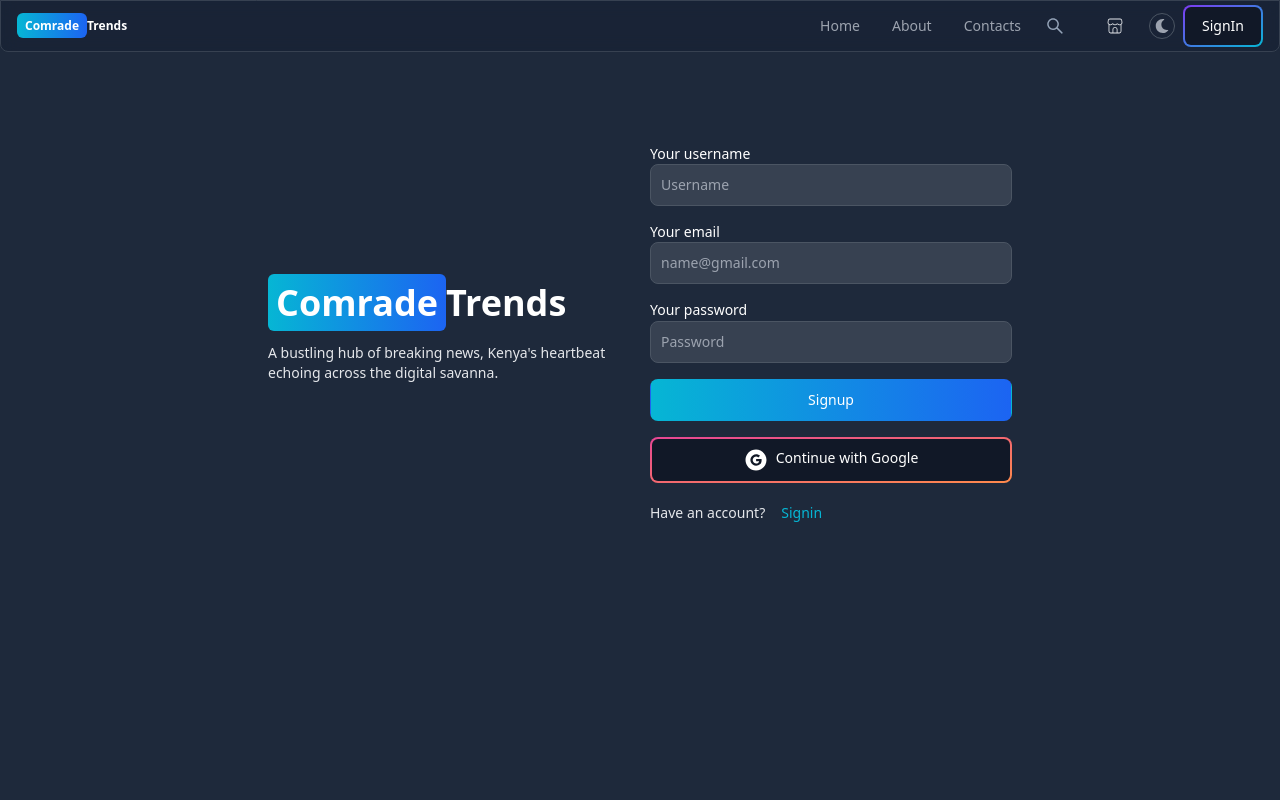
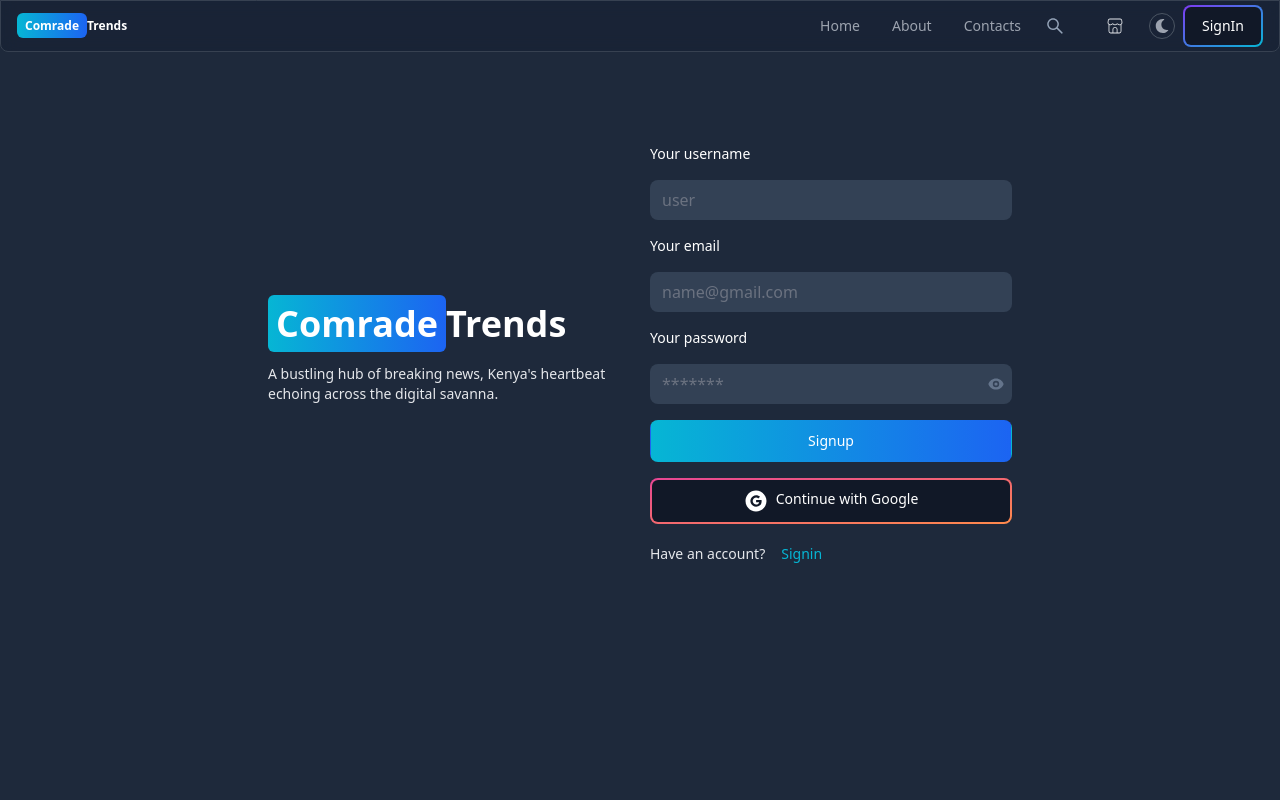
Before and after one commit to DenisKochei/ComradeTrends, a React (Vite) app in the folder frontend/: page /sign-up in a window 1280 px wide. Shown: the top 800 px of the page. Built offline with nearby package versions, Linux system fonts and the light colour scheme.

Commit message:
signup eyeon eyeoff

```diff
--- a/frontend/src/pages/Signin.jsx
+++ b/frontend/src/pages/Signin.jsx
@@ -7,6 +7,7 @@ import {
   signinSuccess,
   signinStart,
 } from "../../redux/user/userSlice";
+import { HiEye, HiEyeOff } from "react-icons/hi";
 import Oauth from "../components/Oauth";
 import { refresh } from "../../redux/user/userSlice";
 import { Helmet } from "react-helmet";
@@ -17,13 +18,11 @@ export function Signin() {
     dispatch(refresh());
   }, []);
   const [formData, setFormData] = useState({});
+  const [showPassword, setShowPassword] = useState(false);
   const { loading, error: errorMessage } = useSelector((state) => state.user);
   const navigate = useNavigate();
   const changeHandler = (e) => {
     setFormData({ ...formData, [e.target.id]: e.target.value.trim() });
-  };
-  const goBack = () => {
-    window.history.back();
   };
 
   const handleSubmit = async (e) => {
@@ -79,29 +78,44 @@ export function Signin() {
         </div>
         <div className="flex-1">
           <form className="flex flex-col gap-4" onSubmit={handleSubmit}>
-            <div className="">
             <Label value="Your email" />
-              <TextInput
+            <div className="flex flex-col">
+              <input
+                className=" border dark:border-none border-slate-400 dark:bg-slate-700 rounded-lg w-full focus:ring-0"
                 type="email"
                 placeholder="name@gmail.com"
                 id="email"
                 onChange={changeHandler}
               />
             </div>
-            <div className="">
             <Label value="Your password" />
-              <TextInput
-                type="password"
+            <div className="flex justify-between border dark:border-none border-slate-400 items-center rounded-lg  dark:bg-slate-700">
+              <input
+                className="bg-transparent border-none w-full focus:ring-0"
+                type={showPassword ? "text" : "password"}
                 placeholder="*******"
                 id="password"
                 onChange={changeHandler}
               />
+              <div>
+                {showPassword ? (
+                  <HiEyeOff
+                    className="text-slate-500 mr-2 w-4 h-4"
+                    onClick={() => setShowPassword((prev) => !prev)}
+                  />
+                ) : (
+                  <HiEye
+                    className="text-slate-500 mr-2 w-4 h-4"
+                    onClick={() => setShowPassword((prev) => !prev)}
+                  />
+                )}
               </div>
               {errorMessage && (
                 <Alert className="mt-5" color="failure">
                   {errorMessage}
                 </Alert>
               )}
+            </div>
             <Button
               className="bg-gradient-to-r from-cyan-500 to-blue-600 focus:ring-0"
               type="submit"
--- a/frontend/src/pages/Signup.jsx
+++ b/frontend/src/pages/Signup.jsx
@@ -6,6 +6,7 @@ import { useDispatch } from "react-redux";
 import { useEffect } from "react";
 import { refresh } from "../../redux/user/userSlice";
 import { Helmet } from "react-helmet";
+import { HiEye, HiEyeOff } from "react-icons/hi";
 
 export function Signup() {
   const dispatch = useDispatch();
@@ -17,6 +18,7 @@ export function Signup() {
   const [error, setError] = useState(null);
   const [loading, setLoading] = useState(false);
   const navigate = useNavigate();
+  const [showPassword, setShowPassword] = useState(false);
   const changeHandler = (e) => {
     setFormData({ ...formData, [e.target.id]: e.target.value.trim() });
   };
@@ -76,32 +78,48 @@ export function Signup() {
         </div>
         <div className="flex-1">
           <form className="flex flex-col gap-4" onSubmit={handleSubmit}>
-            <div className="">
-              <Label value="Your username" />
-              <TextInput
+            <Label value="Your username" />
+            <div className="flex flex-col">
+              <input
+                className=" border dark:border-none border-slate-400 dark:bg-slate-700 rounded-lg w-full focus:ring-0"
                 type="text"
-                placeholder="Username"
+                placeholder="user"
                 id="username"
                 onChange={changeHandler}
               />
             </div>
-            <div className="">
-              <Label value="Your email" />
-              <TextInput
+            <Label value="Your email" />
+            <div className="flex flex-col">
+              <input
+                className=" border dark:border-none border-slate-400 dark:bg-slate-700 rounded-lg w-full focus:ring-0"
                 type="email"
                 placeholder="name@gmail.com"
                 id="email"
                 onChange={changeHandler}
               />
             </div>
-            <div className="">
-              <Label value="Your password" />
-              <TextInput
-                type="password"
-                placeholder="Password"
+            <Label value="Your password" />
+            <div className="flex justify-between border dark:border-none border-slate-400 items-center rounded-lg  dark:bg-slate-700">
+              <input
+                className="bg-transparent border-none w-full focus:ring-0"
+                type={showPassword ? "text" : "password"}
+                placeholder="*******"
                 id="password"
                 onChange={changeHandler}
               />
+              <div>
+                {showPassword ? (
+                  <HiEyeOff
+                    className="text-slate-500 mr-2 w-4 h-4"
+                    onClick={() => setShowPassword((prev) => !prev)}
+                  />
+                ) : (
+                  <HiEye
+                    className="text-slate-500 mr-2 w-4 h-4"
+                    onClick={() => setShowPassword((prev) => !prev)}
+                  />
+                )}
+              </div>
             </div>
             {error && (
               <Alert className="mt-5" color="failure">
```
Lines whose indentation alone changed are shown as unchanged.
